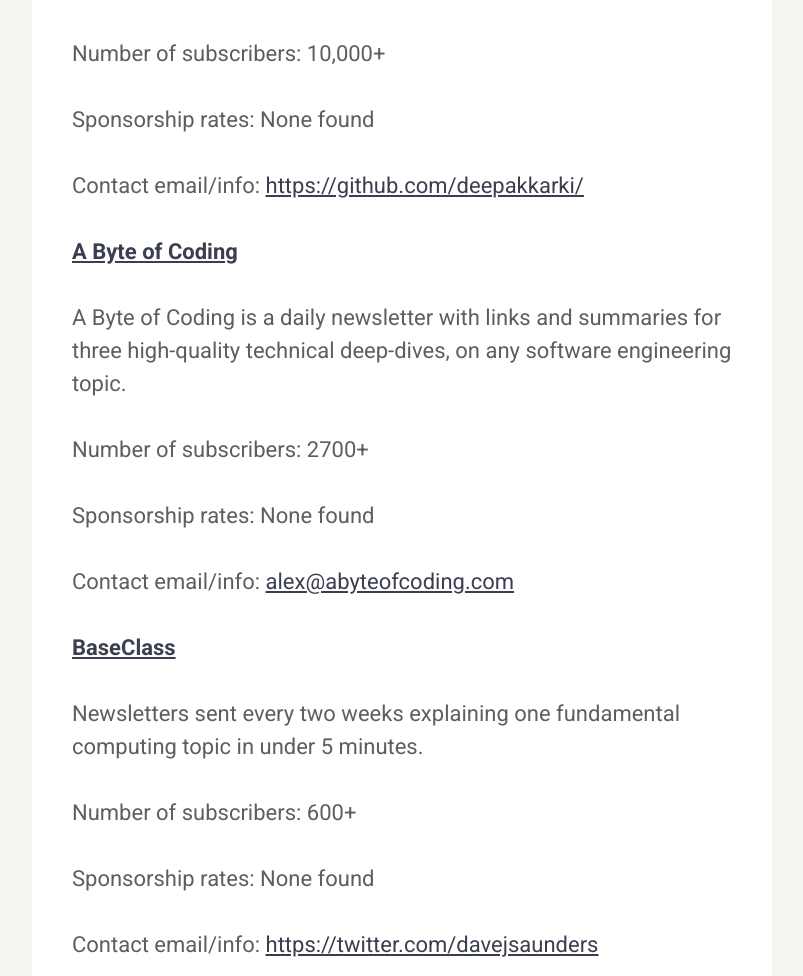
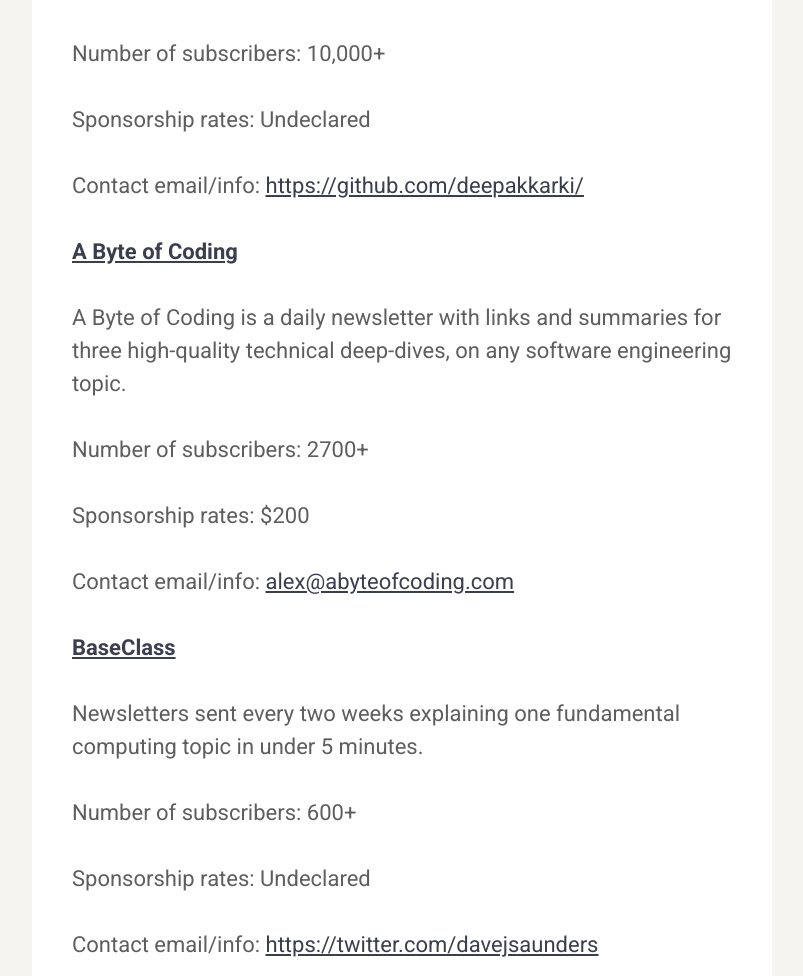
Before and after one commit to karllhughes/learn, a Jekyll site: the page built from _posts/2022-03-12-the-ultimate-list-of-developer-newsletters.md, in a window 1280 px wide and 1400 px high, scrolled down 3731 px. Shown: the part 153-1129 px from the top of the window, without its empty margins (238-1041 px from the left). Built offline with Jekyll 4.4.1, drawn with Linux system fonts in a browser that asks for light colours; a script that is not in the unit is left out; some of the changed text lies outside the part shown.

Commit message:
Update Posts “2022-03-12-the-ultimate-list-of-developer-newsletters”

```diff
--- a/_posts/2022-03-12-the-ultimate-list-of-developer-newsletters.md
+++ b/_posts/2022-03-12-the-ultimate-list-of-developer-newsletters.md
@@ -74,7 +74,7 @@
 
 Number of subscribers: 10,000+
 
-Sponsorship rates: None found
+Sponsorship rates: Undeclared
 
 Contact email/info: <https://github.com/deepakkarki/>
 
@@ -84,7 +84,7 @@
 
 Number of subscribers: 2700+
 
-Sponsorship rates: None found
+Sponsorship rates: $200
 
 Contact email/info: [alex@abyteofcoding.com](mailto:alex@abyteofcoding.com)
 
@@ -94,7 +94,7 @@
 
 Number of subscribers: 600+
 
-Sponsorship rates: None found
+Sponsorship rates: Undeclared
 
 Contact email/info: <https://twitter.com/davejsaunders>
 
@@ -160,7 +160,7 @@
 
 Number of subscribers: undeclared
 
-Sponsorship rates: None found
+Sponsorship rates: undeclared
 
 Contact email/info: [mail@wdrl.info](mailto:mail@wdrl.info)
 
```
